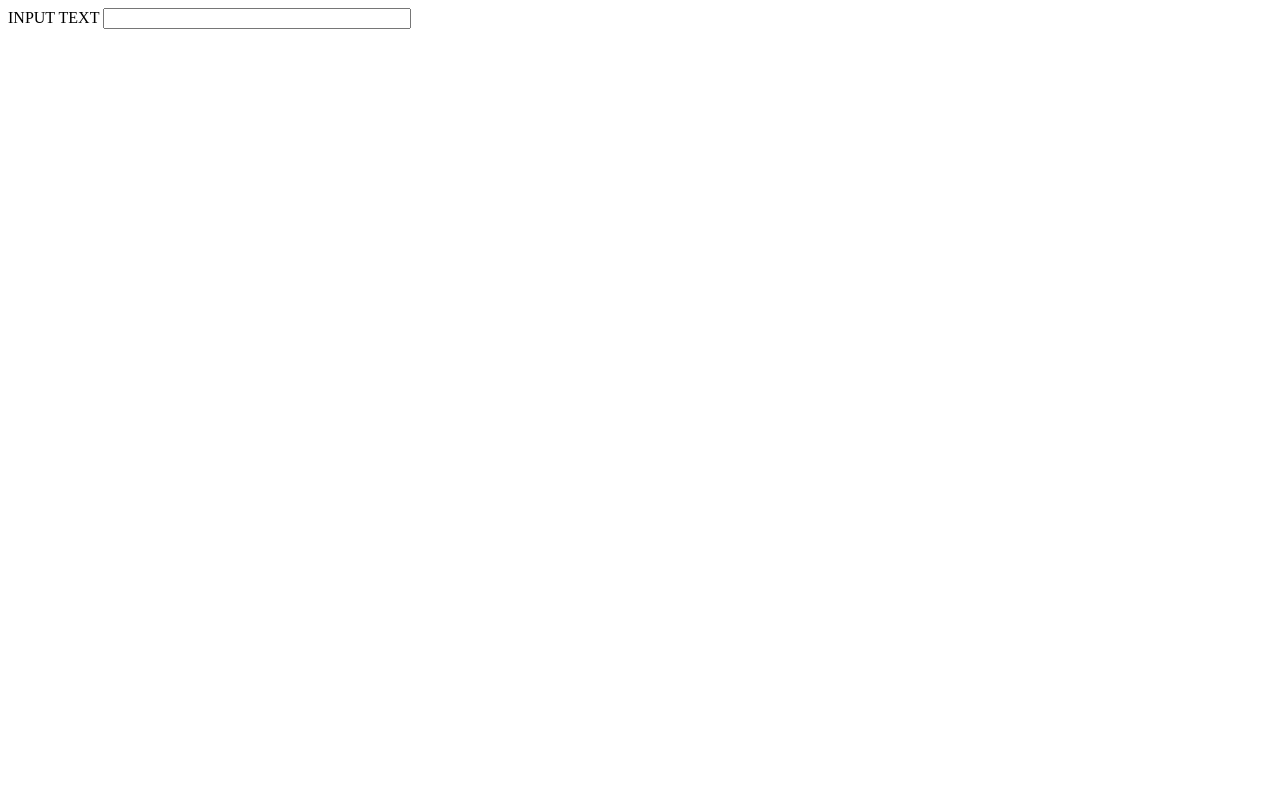
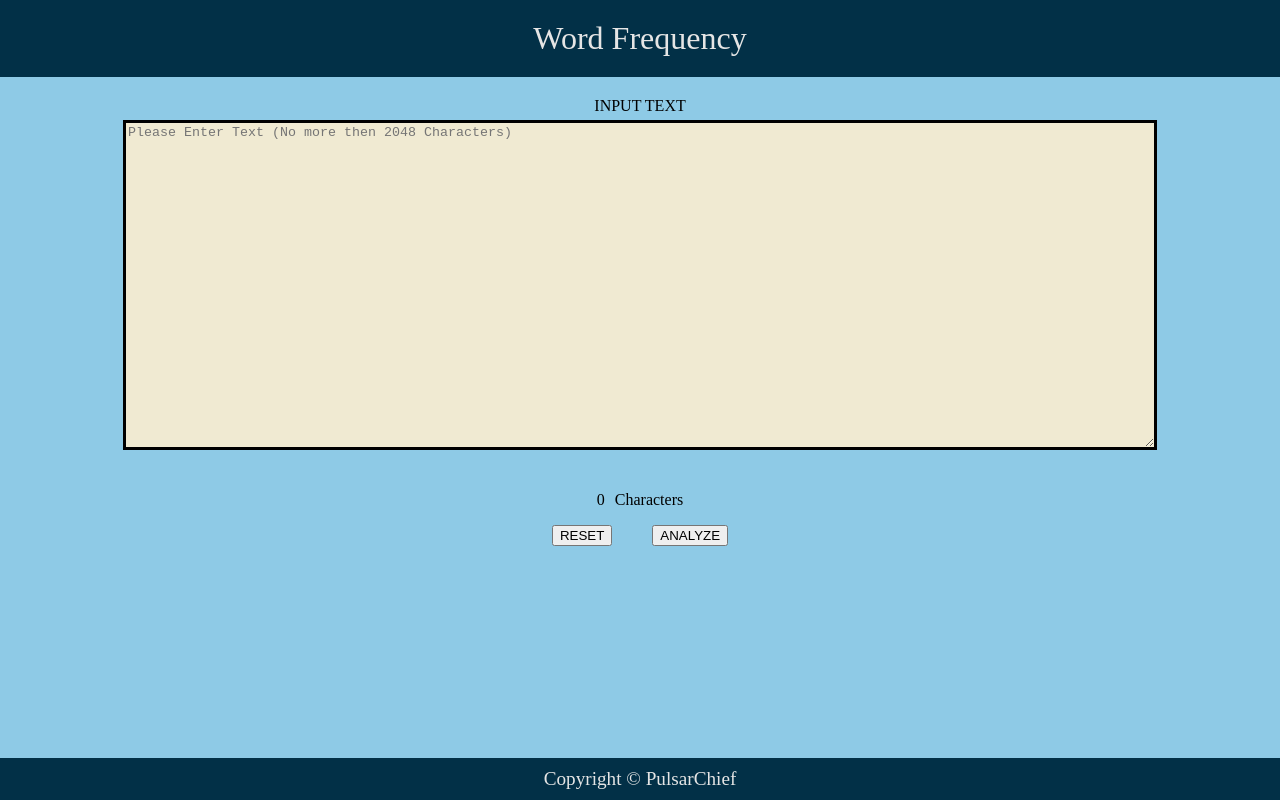
Before and after one commit to pulsarchief/Word_Frequency, a plain HTML site: page index.html in a window 1280 px wide. Drawn offline with Linux system fonts and the light colour scheme.

```diff
--- a/index.html
+++ b/index.html
@@ -4,22 +4,40 @@
         <meta charset="UTF-8" />
         <meta
             name="viewport"
-            content="width=device-width, initial-scale=1.0" />
+            content="width=device-width, initial-scale=1.0"
+        />
         <title>Word Frequency</title>
         <link
             rel="stylesheet"
-            href="style.css" />
-        <script src="script.js"></script>
+            href="style.css"
+        />
+        <script
+            src="script.js"
+            defer
+        ></script>
     </head>
+
     <body>
+        <header>Word Frequency</header>
         <span id="input">
             <label for="text_input">INPUT TEXT</label>
-            <input
-                type="text"
+            <textarea
+                maxlength="2048"
                 name="text_input"
                 id="text_input"
                 autocomplete="off"
-                 />
+                placeholder="Please Enter Text (No more then 2048 Characters)"
+            >
+            </textarea>
+            <span id="display_numbers">
+                <p id="number">0</p>
+                <p>Characters</p>
+            </span>
         </span>
+        <span id="buttons">
+            <button id="reset">RESET</button>
+            <button id="analyze">ANALYZE</button>
+        </span>
+        <footer>Copyright © <a href="">PulsarChief</a></footer>
     </body>
 </html>
--- a/script.js
+++ b/script.js
@@ -0,0 +1,34 @@
+const reset_btn = document.querySelector("#reset");
+const analyze_btn = document.querySelector("#analyze");
+const count_display = document.querySelector("#number");
+const body = document.querySelector("body");
+/**
+ * @type HTMLInputElement
+ */
+const text_area = document.querySelector("#text_input");
+/**
+ * @type HTMLInputElement
+ */
+text_area.value = "";
+
+const remark = document.createElement("p");
+remark.textContent = "2048 Characters Have Been Entered";
+remark.style.margin = "10px";
+remark.style.padding = "0";
+remark.style.color = "#780000";
+remark.style.fontSize = "x-large";
+remark.style.textAlign = "center";
+
+reset_btn.addEventListener("click", () => {
+    text_area.value = "";
+    text_area.focus();
+});
+
+text_area.addEventListener("input", () => {
+    count_display.textContent = text_area.value.length;
+    if (text_area.value.length >= 2048) {
+        body.appendChild(remark);
+    } else {
+        body.removeChild(remark);
+    }
+});
--- a/style.css
+++ b/style.css
@@ -1,5 +1,66 @@
-#text_input{
+body {
+    background-color: #8ecae6;
+    margin: 0;
+    padding: 0;
+    height: 100%;
+    width: 100%;
+}
+
+header {
+    background-color: #023047;
+    color: #e5e5e5;
+    font-size: xx-large;
+    text-align: center;
+    padding: 20px;
+    margin-bottom: 20px;
+}
+
+#input {
+    margin-top: 100px;
+    display: flex;
+    flex-direction: column;
+    justify-content: center;
+    align-items: center;
+    margin: 0px;
+    padding: 0px;
+    gap: 5px;
+}
+
+#text_input {
     width: fit-content;
-    min-width: 300px;
-    max-width: 1500px;
+    min-width: 80vw;
+    height: fit-content;
+    min-height: 40vh;
+    border: 3px solid black;
+    margin-bottom: 20px;
+    background-color: #f0ead2;
 }
+
+#display_numbers {
+    display: flex;
+    gap: 10px;
+}
+
+#buttons {
+    display: flex;
+    justify-content: center;
+    align-self: center;
+    gap: 40px;
+}
+
+footer {
+    bottom: 0;
+    position: fixed;
+    text-align: center;
+    width: 100%;
+    padding: 10px;
+    background-color: #023047;
+    font-size: larger;
+    color: #e5e5e5;
+    box-sizing: border-box;
+}
+
+a {
+    color: #e5e5e5;
+    text-decoration: none;
+}
```
